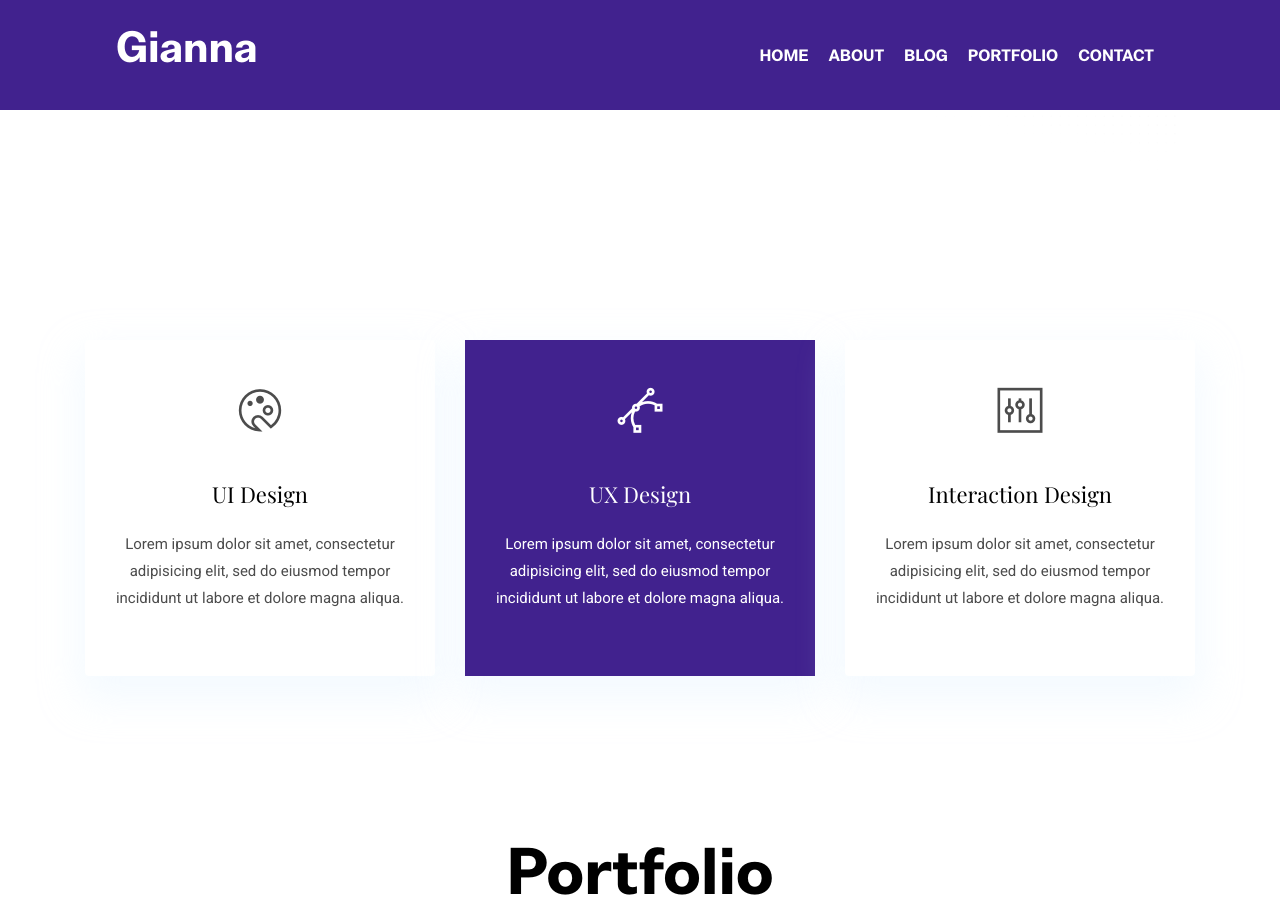
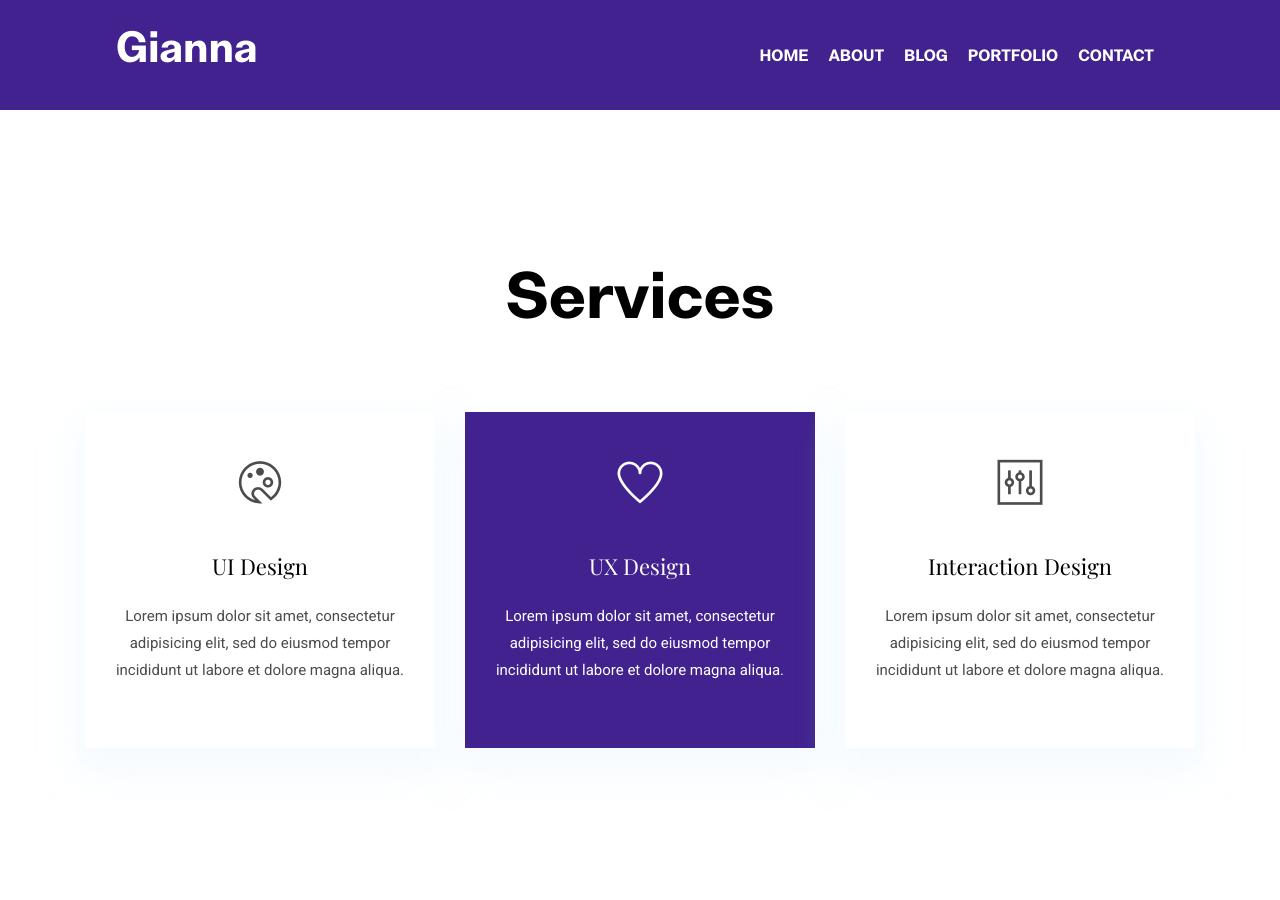
Before and after one commit to gianna2/gianna-barnhart, a Jekyll site: the page built from index.html, in a window 1280 px wide and 900 px high, scrolled down 2670 px. Built offline with Jekyll 4.4.1, drawn with Linux system fonts in a browser that asks for light colours.

Commit message:
Update settings.yml

```diff
--- a/_data/settings.yml
+++ b/_data/settings.yml
@@ -121,7 +121,7 @@ education:
 #-------------------------------
 # Services Section
 
-ervices-title: Services
+services-title: Services
 services:
 - {
     name: UI Design,
@@ -131,7 +131,7 @@ services:
   }
 - {
     name: UX Design,
-    icon: ti-vector,
+    icon: ti-heart,
     description: 'Lorem ipsum dolor sit amet, consectetur adipisicing elit, sed do eiusmod tempor incididunt ut labore et dolore magna aliqua.',
     active: true # Add true to select section
   }
```
